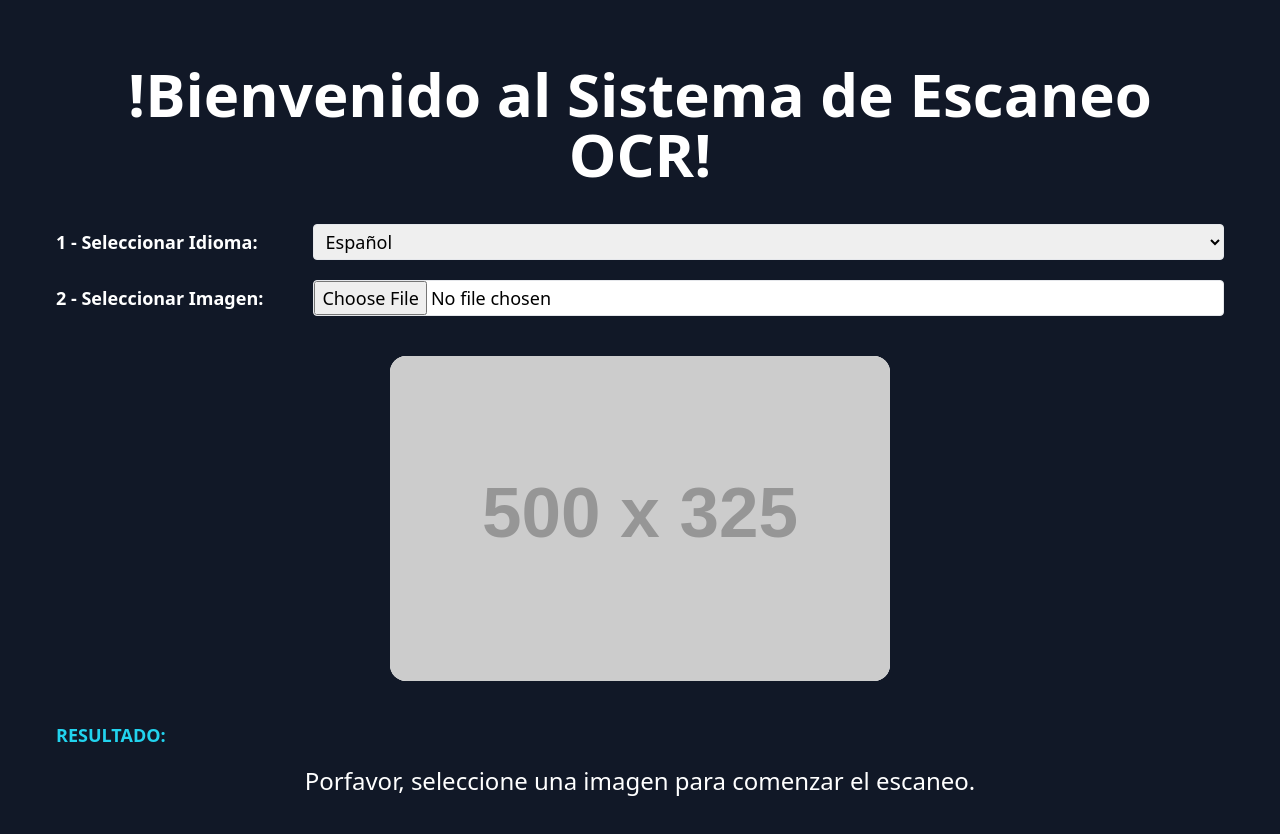
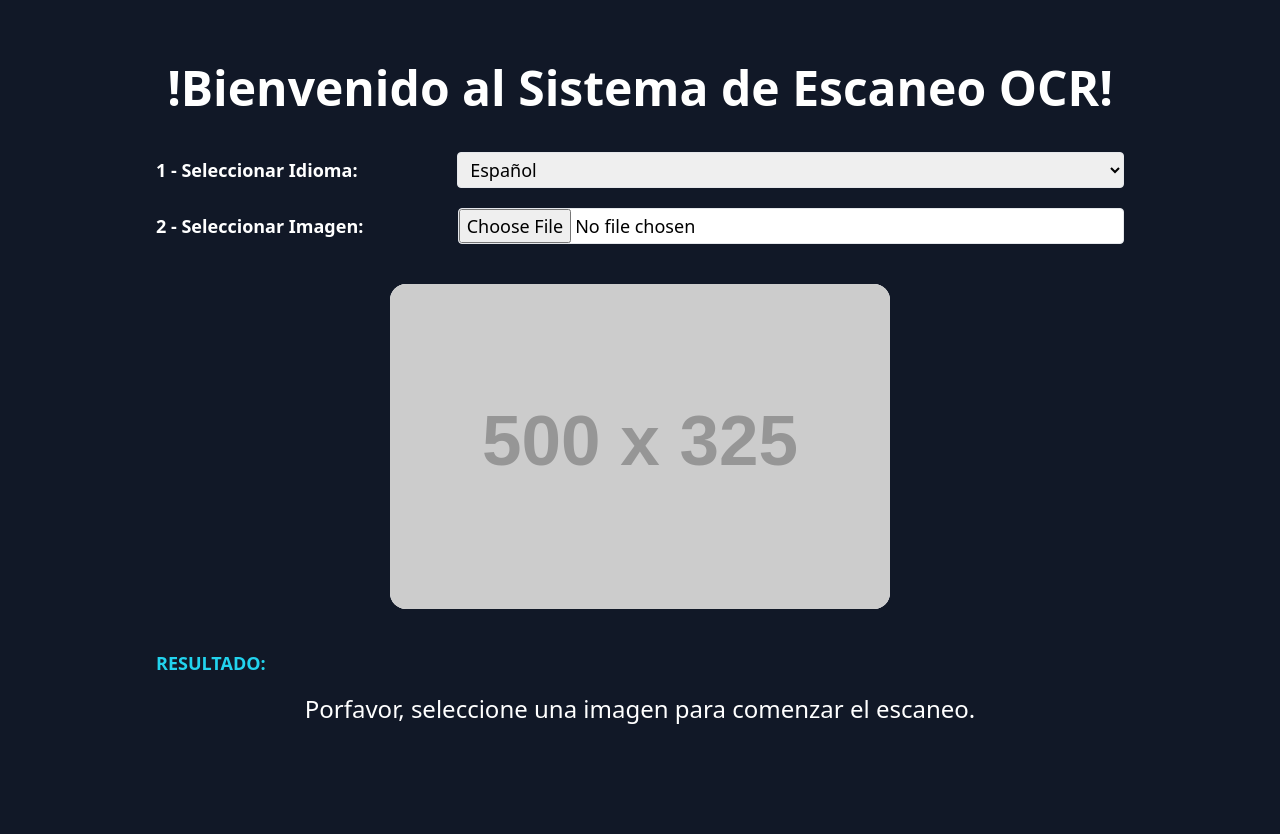
Before and after one commit to Rysth/JS-Tesseract-OCR, a plain HTML site: page index.html in a window 1280 px wide. After the commit the page ends 800 px from the top, so only its background shows below. Drawn offline with nearby package versions, Linux system fonts and the light colour scheme; placeholder pictures from the web are drawn by us; a script that the page names is missing.

Commit message:
Update styles.g

```diff
--- a/index.html
+++ b/index.html
@@ -7,27 +7,31 @@
   </head>
   <body class="bg-gray-900">
     <main>
-      <div class="container max-w-[1200px] mx-auto">
+      <div class="container max-w-[1000px] mx-auto">
         <div class="text-white px-4 py-16">
-          <h1 class="mb-10 text-center text-4xl md:text-6xl font-bold">
+          <h1 class="mb-10 text-center text-4xl md:text-5xl font-bold">
             !Bienvenido al Sistema de Escaneo OCR!
           </h1>
-          <div class="flex items-center flex-col md:flex-row text-base md:text-lg gap-2">
+          <div
+            class="flex justify-between items-center flex-col md:flex-row text-base md:text-lg gap-2"
+          >
             <p class="font-bold md:w-80">1 - Seleccionar Idioma:</p>
             <select
               id="language"
               name="language"
-              class="text-black block py-1 px-2 w-full border rounded"
+              class="text-black block py-1 px-2 w-3/4 border rounded"
             >
               <option value="spa" selected>Español</option>
             </select>
           </div>
-          <div class="flex items-center flex-col md:flex-row text-base md:text-lg gap-2 mt-5">
+          <div
+            class="flex justify-between items-center flex-col md:flex-row text-base md:text-lg gap-2 mt-5"
+          >
             <p class="font-bold md:w-80">2 - Seleccionar Imagen:</p>
             <input
               type="file"
               id="file-1"
-              class="block rounded w-full border bg-white text-black"
+              class="block rounded w-3/4 border bg-white text-black"
               accept="image/*"
             />
           </div>
```
